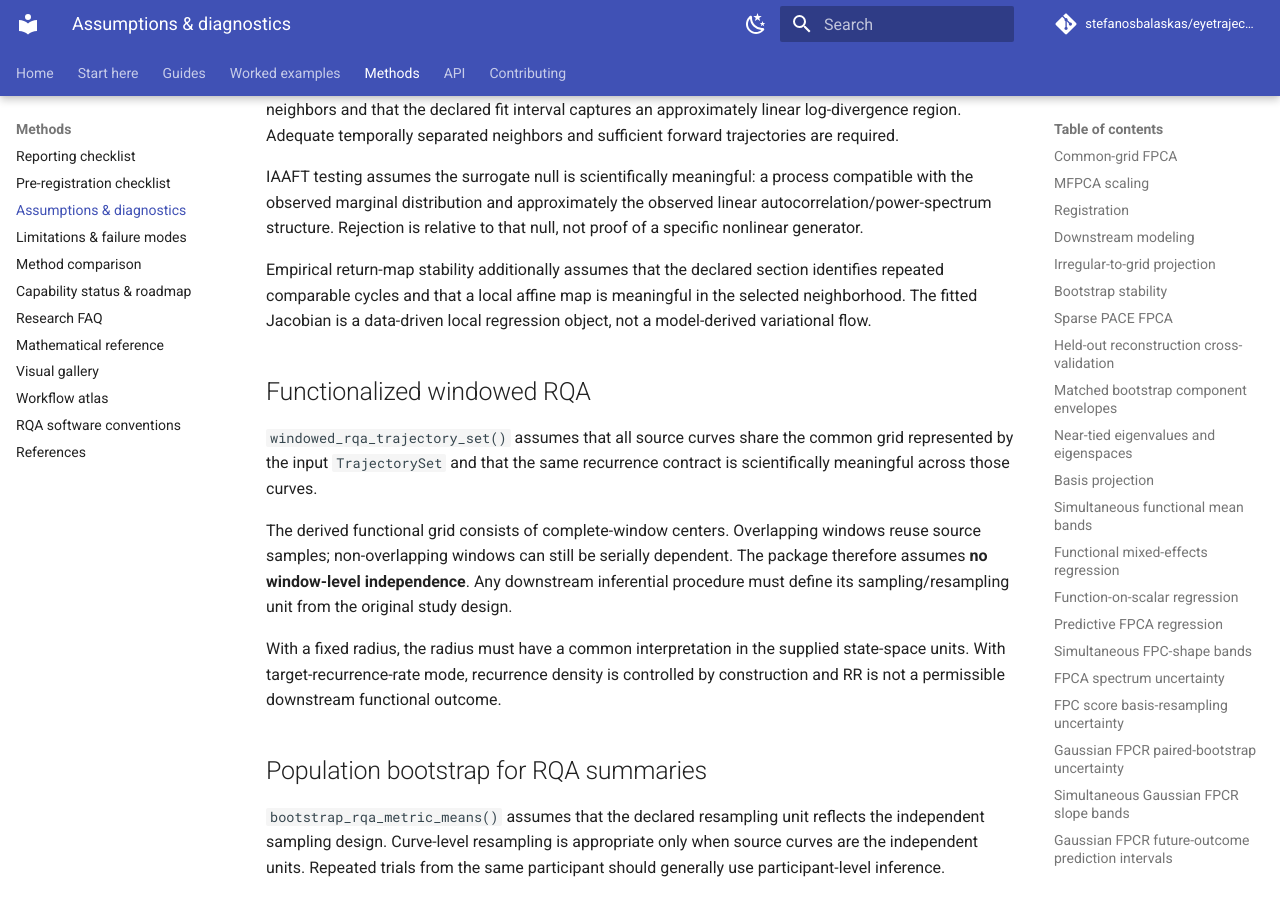
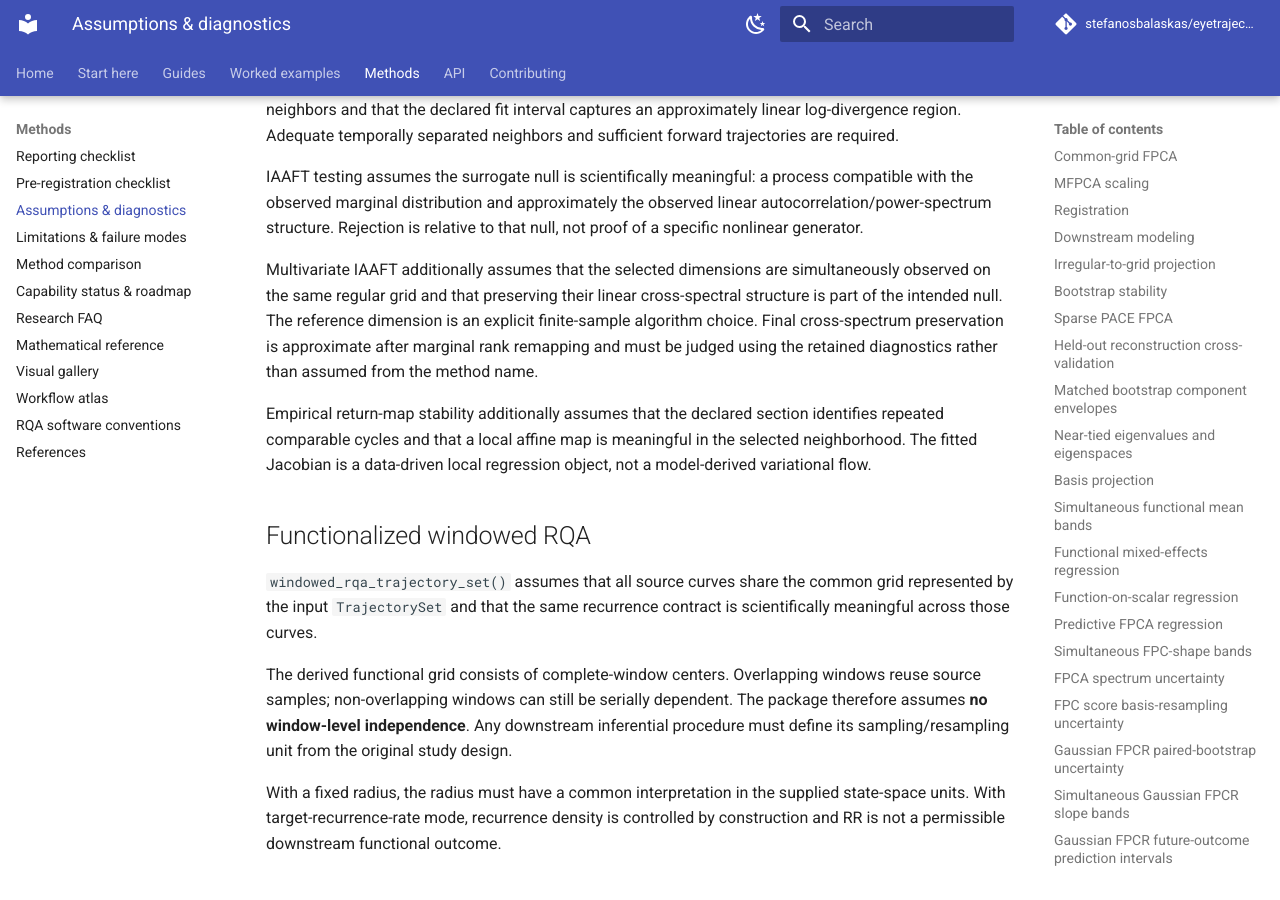
Before and after one commit to stefanosbalaskas/eyetrajectoriespy, an MkDocs documentation site: the page built from docs/methods/assumptions.md, in a window 1280 px wide and 900 px high, scrolled down 10373 px. Built offline with MkDocs 1.6.1 and Material for MkDocs 9.7.7, drawn with Linux system fonts in a browser that asks for light colours; comment, search, counter and statistics services are not loaded.

Commit message:
Add multivariate surrogate assumptions

```diff
--- a/docs/methods/assumptions.md
+++ b/docs/methods/assumptions.md
@@ -287,6 +287,8 @@ Rosenstein-style local divergence assumes that nearby reconstructed states are m
 
 IAAFT testing assumes the surrogate null is scientifically meaningful: a process compatible with the observed marginal distribution and approximately the observed linear autocorrelation/power-spectrum structure. Rejection is relative to that null, not proof of a specific nonlinear generator.
 
+Multivariate IAAFT additionally assumes that the selected dimensions are simultaneously observed on the same regular grid and that preserving their linear cross-spectral structure is part of the intended null. The reference dimension is an explicit finite-sample algorithm choice. Final cross-spectrum preservation is approximate after marginal rank remapping and must be judged using the retained diagnostics rather than assumed from the method name.
+
 Empirical return-map stability additionally assumes that the declared section identifies repeated comparable cycles and that a local affine map is meaningful in the selected neighborhood. The fitted Jacobian is a data-driven local regression object, not a model-derived variational flow.
 ## Functionalized windowed RQA
 
```
